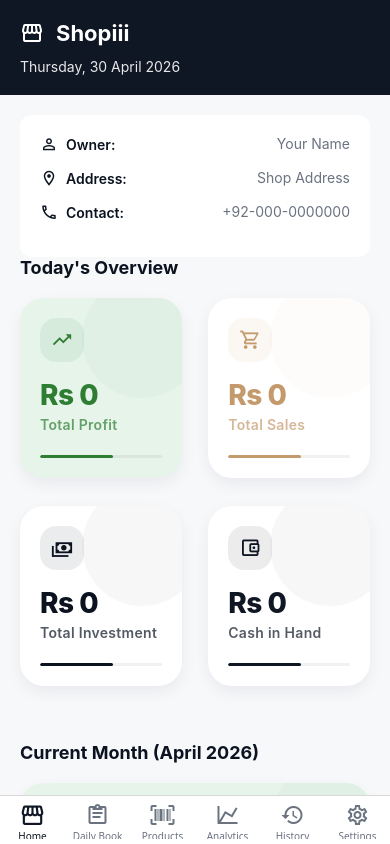
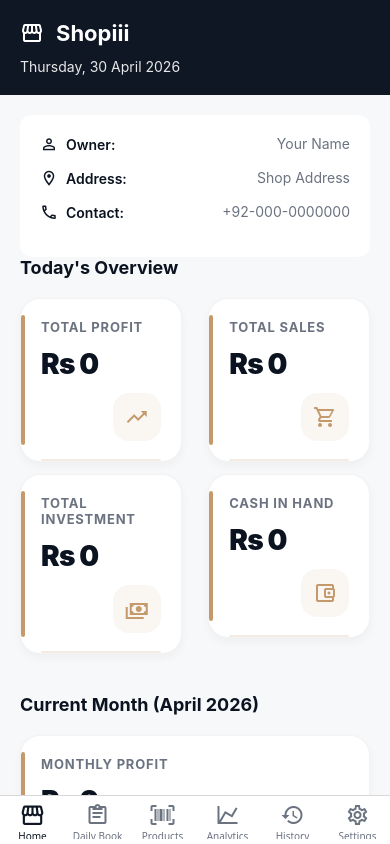
Before and after one commit to umair12x/Shopiii, a React Native app: screen /Home in a window 390 px wide. Built offline with nearby package versions, Linux system fonts and the light colour scheme.

Commit message:
improved and polished design of all the components

```diff
--- a/src/components/SummaryCard.js
+++ b/src/components/SummaryCard.js
@@ -1,170 +1,346 @@
-import React, { useEffect, useRef } from 'react';
-import { View, Text, StyleSheet, Animated } from 'react-native';
+import React, { useEffect, useRef, useState, useCallback } from 'react';
+import {
+  View,
+  Text,
+  StyleSheet,
+  Animated,
+  TouchableOpacity,
+  Easing,
+} from 'react-native';
 import { MaterialCommunityIcons } from '@expo/vector-icons';
 import { COLORS, THEME } from '../config/colors';
 import { formatCurrency } from '../utils/currencyFormatter';
 
+const AnimatedNumber = ({ value, duration = 800, isPercentage = false }) => {
+  const animatedValue = useRef(new Animated.Value(0)).current;
+  const [displayValue, setDisplayValue] = useState(0);
+
+  useEffect(() => {
+    animatedValue.setValue(0);
+    Animated.timing(animatedValue, {
+      toValue: value,
+      duration,
+      easing: Easing.out(Easing.cubic),
+      useNativeDriver: true,
+    }).start();
+
+    const listener = animatedValue.addListener(({ value: v }) => {
+      setDisplayValue(v);
+    });
+
+    return () => animatedValue.removeListener(listener);
+  }, [value, animatedValue, duration]);
+
+  if (isPercentage) {
+    return (
+      <Text style={styles.animatedNumber}>
+        {displayValue.toFixed(1)}%
+      </Text>
+    );
+  }
+
+  return (
+    <Text style={styles.animatedNumber}>
+      {formatCurrency(displayValue)}
+    </Text>
+  );
+};
+
 export const SummaryCard = ({
   title,
   amount,
-  backgroundColor = COLORS.surface,
-  textColor = COLORS.text,
   iconName = 'chart-line',
   iconColor = COLORS.primary,
   accentColor = COLORS.accent,
   trend = null,
   subtitle = null,
+  isPercentage = false,
+  delay = 0,
+  onPress,
 }) => {
-  const scaleAnim = useRef(new Animated.Value(0.9)).current;
+  const scaleAnim = useRef(new Animated.Value(0.8)).current;
   const opacityAnim = useRef(new Animated.Value(0)).current;
+  const slideAnim = useRef(new Animated.Value(20)).current;
+  const iconBounce = useRef(new Animated.Value(0)).current;
+  const shimmerAnim = useRef(new Animated.Value(-1)).current;
+  const [pressed, setPressed] = useState(false);
 
   useEffect(() => {
+    const entranceTimer = setTimeout(() => {
       Animated.parallel([
         Animated.spring(scaleAnim, {
           toValue: 1,
-        friction: 6,
-        tension: 40,
+          friction: 7,
+          tension: 50,
           useNativeDriver: true,
         }),
         Animated.timing(opacityAnim, {
           toValue: 1,
-        duration: 400,
+          duration: 500,
+          useNativeDriver: true,
+        }),
+        Animated.timing(slideAnim, {
+          toValue: 0,
+          duration: 500,
+          easing: Easing.out(Easing.cubic),
           useNativeDriver: true,
         }),
       ]).start();
-  }, []);
+
+      // Icon bounce after card appears
+      Animated.sequence([
+        Animated.delay(200),
+        Animated.spring(iconBounce, {
+          toValue: 1,
+          friction: 5,
+          tension: 120,
+          useNativeDriver: true,
+        }),
+      ]).start();
+
+      // Subtle shimmer across card
+      Animated.loop(
+        Animated.timing(shimmerAnim, {
+          toValue: 1,
+          duration: 3000,
+          easing: Easing.linear,
+          useNativeDriver: true,
+        })
+      ).start();
+    }, delay);
+
+    return () => clearTimeout(entranceTimer);
+  }, [delay, scaleAnim, opacityAnim, slideAnim, iconBounce, shimmerAnim]);
+
+  const handlePressIn = useCallback(() => setPressed(true), []);
+  const handlePressOut = useCallback(() => setPressed(false), []);
+
+  const shimmerTranslate = shimmerAnim.interpolate({
+    inputRange: [-1, 1],
+    outputRange: ['-100%', '200%'],
+  });
+
+  const isTrendPositive = trend > 0;
+  const isTrendNegative = trend < 0;
 
   return (
-    <Animated.View style={[
+    <TouchableOpacity
+      activeOpacity={0.9}
+      onPress={onPress}
+      onPressIn={handlePressIn}
+      onPressOut={handlePressOut}
+    >
+      <Animated.View
+        style={[
           styles.card,
           {
-        backgroundColor,
-        transform: [{ scale: scaleAnim }],
+            transform: [
+              { scale: pressed ? 0.97 : scaleAnim },
+              { translateY: slideAnim },
+            ],
             opacity: opacityAnim,
-      }
+          },
+        ]}
+      >
+        {/* Left accent bar */}
+        <View style={[styles.accentBar, { backgroundColor: accentColor }]} />
+
+        {/* Shimmer overlay */}
+        <Animated.View
+          style={[
+            styles.shimmer,
+            { transform: [{ translateX: shimmerTranslate }] },
+          ]}
+        />
+
+        {/* Top row: Label + Trend */}
+        <View style={styles.topRow}>
+          <View style={styles.labelWrap}>
+            <Text style={styles.label}>{title}</Text>
+          </View>
+
+          {trend !== null && (
+            <View style={[
+              styles.trendBadge,
+              isTrendPositive ? styles.trendUpBadge : isTrendNegative ? styles.trendDownBadge : styles.trendNeutralBadge
             ]}>
-      {/* Background decoration */}
-      <View style={[styles.bgDecoration, { backgroundColor: `${iconColor}08` }]} />
-
-      <View style={styles.contentWrapper}>
-        <View style={styles.header}>
-          <View style={[styles.iconWrap, { backgroundColor: `${iconColor}15` }]}>
-            <MaterialCommunityIcons name={iconName} size={22} color={iconColor} />
-          </View>
-          {trend && (
-            <View style={[styles.trendBadge, trend > 0 ? styles.trendUp : styles.trendDown]}>
               <MaterialCommunityIcons
-                name={trend > 0 ? 'arrow-up' : 'arrow-down'}
+                name={isTrendPositive ? 'trending-up' : isTrendNegative ? 'trending-down' : 'minus'}
                 size={14}
-                color={trend > 0 ? COLORS.success : COLORS.error}
+                color={isTrendPositive ? COLORS.success : isTrendNegative ? COLORS.error : COLORS.muted}
               />
-              <Text style={[styles.trendText, { color: trend > 0 ? COLORS.success : COLORS.error }]}>
+              <Text style={[
+                styles.trendText,
+                { color: isTrendPositive ? COLORS.success : isTrendNegative ? COLORS.error : COLORS.muted }
+              ]}>
                 {Math.abs(trend)}%
               </Text>
             </View>
           )}
         </View>
 
-        <View style={styles.amountSection}>
-          <Text style={[styles.amount, { color: textColor }]}>
-            {formatCurrency(amount)}
-          </Text>
-          <Text style={[styles.title, { color: textColor }]}>
-            {title}
-          </Text>
-          {subtitle && (
-            <Text style={styles.subtitle}>{subtitle}</Text>
-          )}
+        {/* Middle: Big metric */}
+        <View style={styles.metricRow}>
+          <AnimatedNumber value={amount} isPercentage={isPercentage} />
         </View>
 
-        {/* Progress bar decoration */}
-        <View style={styles.progressBar}>
-          <View style={[styles.progressFill, { backgroundColor: iconColor, width: '60%' }]} />
+        {/* Bottom: Context */}
+        <View style={styles.bottomRow}>
+          {subtitle ? (
+            <Text style={styles.subtitle}>{subtitle}</Text>
+          ) : (
+            <View style={styles.placeholder} />
+          )}
+
+          {/* Floating icon */}
+          <Animated.View
+            style={[
+              styles.iconFloat,
+              {
+                transform: [{ scale: iconBounce }],
+                backgroundColor: `${accentColor}18`,
+              },
+            ]}
+          >
+            <MaterialCommunityIcons name={iconName} size={24} color={accentColor} />
+          </Animated.View>
         </View>
-      </View>
+
+        {/* Bottom accent line */}
+        <View style={[styles.bottomLine, { backgroundColor: `${accentColor}30` }]} />
       </Animated.View>
+    </TouchableOpacity>
   );
 };
 
 const styles = StyleSheet.create({
   card: {
-    borderRadius: 24,
+    borderRadius: 20,
+    backgroundColor: COLORS.surface,
     overflow: 'hidden',
-    marginBottom: THEME.spacing.md,
-    ...THEME.elevation.soft,
     position: 'relative',
+    minHeight: 140,
+    ...THEME.elevation.subtle,
+    borderWidth: 1,
+    borderColor: 'rgba(11,19,32,0.05)',
   },
-  bgDecoration: {
+
+  // Left accent bar
+  accentBar: {
     position: 'absolute',
-    top: -20,
-    right: -20,
-    width: 120,
-    height: 120,
-    borderRadius: 60,
+    left: 0,
+    top: 16,
+    bottom: 16,
+    width: 4,
+    borderRadius: 2,
   },
-  contentWrapper: {
-    padding: THEME.spacing.lg,
+
+  // Shimmer effect
+  shimmer: {
+    position: 'absolute',
+    top: 0,
+    left: 0,
+    right: 0,
+    bottom: 0,
+    width: '50%',
+    backgroundColor: 'rgba(255,255,255,0.03)',
+    transform: [{ skewX: '-20deg' }],
   },
-  header: {
+
+  // Top row
+  topRow: {
     flexDirection: 'row',
     justifyContent: 'space-between',
-    alignItems: 'center',
-    marginBottom: THEME.spacing.md,
+    alignItems: 'flex-start',
+    paddingHorizontal: 20,
+    paddingTop: 20,
+    paddingRight: 16,
   },
-  iconWrap: {
-    width: 44,
-    height: 44,
-    borderRadius: 16,
-    alignItems: 'center',
-    justifyContent: 'center',
+  labelWrap: {
+    flex: 1,
+    paddingRight: 8,
   },
+  label: {
+    fontSize: 13,
+    fontWeight: '700',
+    color: COLORS.muted,
+    textTransform: 'uppercase',
+    letterSpacing: 0.8,
+  },
+
+  // Trend badge
   trendBadge: {
     flexDirection: 'row',
     alignItems: 'center',
     gap: 4,
-    paddingHorizontal: 10,
-    paddingVertical: 6,
-    borderRadius: 10,
+    paddingHorizontal: 8,
+    paddingVertical: 4,
+    borderRadius: 8,
   },
-  trendUp: {
-    backgroundColor: 'rgba(46,125,50,0.1)',
+  trendUpBadge: {
+    backgroundColor: 'rgba(34,197,94,0.12)',
   },
-  trendDown: {
-    backgroundColor: 'rgba(198,40,40,0.1)',
+  trendDownBadge: {
+    backgroundColor: 'rgba(239,68,68,0.12)',
+  },
+  trendNeutralBadge: {
+    backgroundColor: 'rgba(11,19,32,0.06)',
   },
   trendText: {
-    fontSize: THEME.fonts.sm,
-    fontWeight: '700',
+    fontSize: 12,
+    fontWeight: '800',
   },
-  amountSection: {
-    marginBottom: THEME.spacing.md,
+
+  // Metric
+  metricRow: {
+    paddingHorizontal: 20,
+    paddingTop: 12,
+    paddingBottom: 8,
   },
-  title: {
-    fontSize: THEME.fonts.sm,
-    fontWeight: '600',
-    opacity: 0.7,
-    marginBottom: 6,
-    letterSpacing: 0.3,
+  animatedNumber: {
+    fontSize: 28,
+    fontWeight: '900',
+    color: COLORS.text,
+    letterSpacing: -0.8,
   },
-  amount: {
-    fontSize: THEME.fonts.xxl,
-    fontWeight: '800',
-    letterSpacing: -0.5,
-    marginBottom: 4,
+
+  // Bottom row
+  bottomRow: {
+    flexDirection: 'row',
+    justifyContent: 'space-between',
+    alignItems: 'flex-end',
+    paddingHorizontal: 20,
+    paddingBottom: 20,
+    paddingTop: 4,
   },
   subtitle: {
-    fontSize: THEME.fonts.xs,
+    fontSize: 12,
+    fontWeight: '600',
     color: COLORS.muted,
-    marginTop: 4,
+    flex: 1,
+    paddingRight: 8,
   },
-  progressBar: {
-    height: 3,
-    backgroundColor: 'rgba(11,19,32,0.06)',
-    borderRadius: 1.5,
-    overflow: 'hidden',
+  placeholder: {
+    flex: 1,
   },
-  progressFill: {
-    height: '100%',
-    borderRadius: 1.5,
+
+  // Floating icon
+  iconFloat: {
+    width: 48,
+    height: 48,
+    borderRadius: 16,
+    alignItems: 'center',
+    justifyContent: 'center',
+    ...THEME.elevation.small,
+  },
+
+  // Bottom line
+  bottomLine: {
+    position: 'absolute',
+    bottom: 0,
+    left: 20,
+    right: 20,
+    height: 2,
+    borderRadius: 1,
   },
 });
```
Lines whose indentation alone changed are shown as unchanged.
